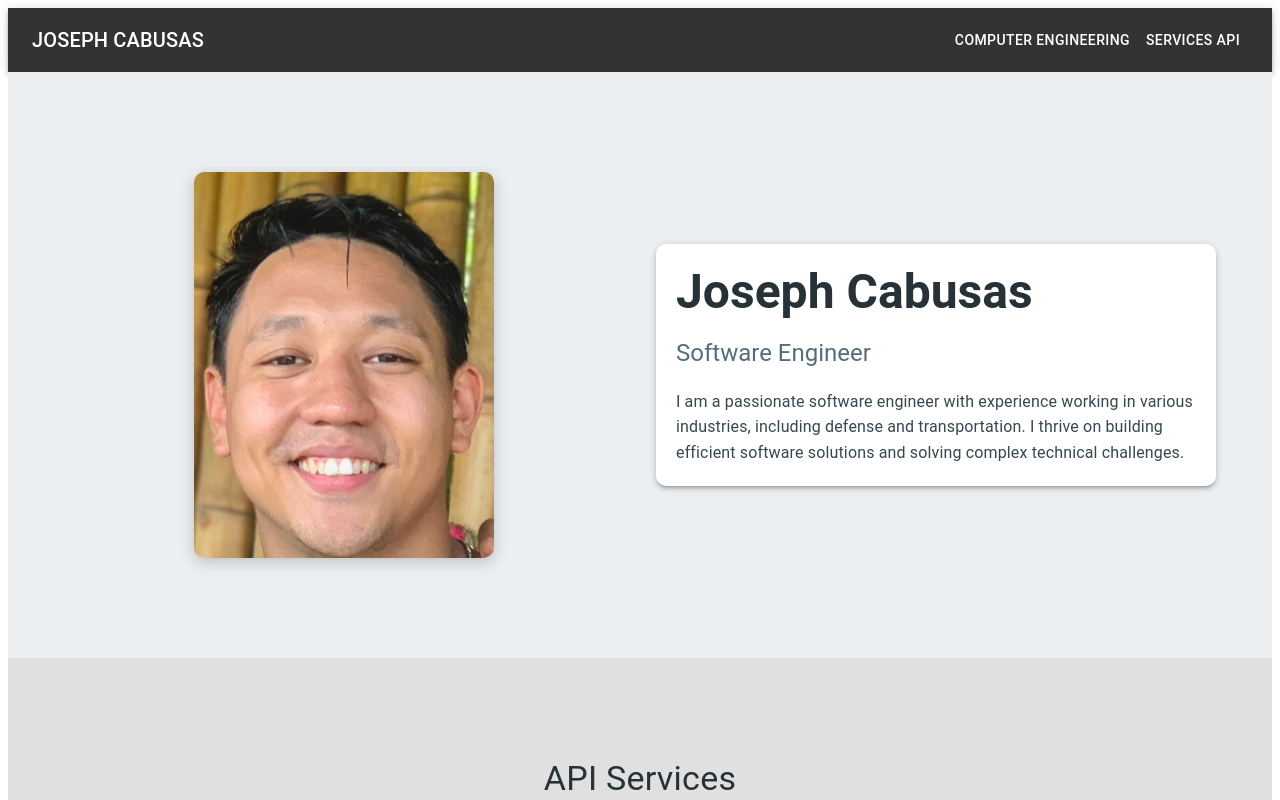
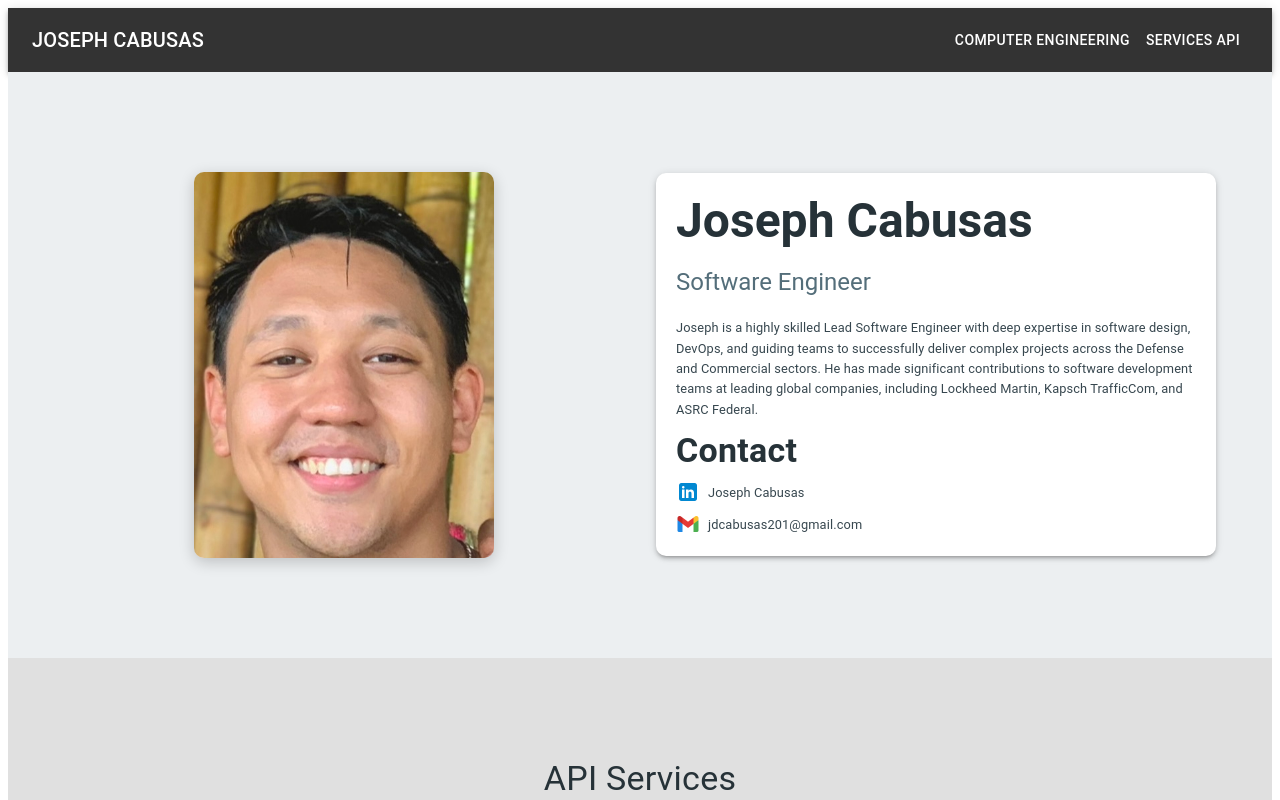
Before and after one commit to jdcabusas/website_Joseph, a React (Create React App) app in the folder frontend/video-player/: page / in a window 1280 px wide. Shown: the top 800 px of the page. Built offline with nearby package versions, Linux system fonts and the light colour scheme; no server answers.

Commit message:
Updates to landing and navbar plus png additions

```diff
--- a/frontend/video-player/src/Landing.js
+++ b/frontend/video-player/src/Landing.js
@@ -132,14 +132,39 @@ function Landing() {
           <Typography variant="h5" sx={{ fontFamily: 'Roboto, sans-serif', color: '#546e7a', fontSize: '1.5rem', marginBottom: '20px' }}>
             Software Engineer
           </Typography>
-              <Typography variant="body1" sx={{ fontFamily: 'Roboto, sans-serif', color: '#37474f', lineHeight: '1.6', fontSize: '1rem', marginTop: '20px' }}>
-                I am a passionate software engineer with experience working in various industries, including defense and transportation. I thrive on building efficient software solutions and solving complex technical challenges.
+          <Typography variant="body1" sx={{ fontFamily: 'Roboto, sans-serif', color: '#37474f', lineHeight: '1.6', fontSize: '0.8rem', marginTop: '20px' }}>
+            Joseph is a highly skilled Lead Software Engineer with deep expertise in software design, DevOps, and guiding teams to successfully deliver complex projects across the Defense and Commercial sectors. He has made significant contributions to software development teams at leading global companies, including Lockheed Martin, Kapsch TrafficCom, and ASRC Federal.
           </Typography>
+
+          {/* Contact Details Section */}
+<Box sx={{ marginTop: '10px' }}>
+  <Typography variant="h4" sx={{ fontFamily: 'Roboto, sans-serif', color: '#263238', fontWeight: 'bold' }}>
+    Contact
+  </Typography>
+</Box>
+<Box display="flex" alignItems="center" mt={1}>
+  <img src={require('./linkedin.png')} alt="LinkedIn" style={{ width: '24px', height: '24px', marginRight: '8px' }} />
+  <Typography variant="body1" sx={{ fontFamily: 'Roboto, sans-serif', color: '#37474f', fontSize: '0.8rem' }}>
+    <a href="https://www.linkedin.com/in/josephcabusas/" target="_blank" rel="noopener noreferrer" style={{ textDecoration: 'none', color: '#37474f' }}>
+      Joseph Cabusas
+    </a>
+  </Typography>
+</Box>
+<Box display="flex" alignItems="center" mt={1}>
+  <img src={require('./gmail.png')} alt="Gmail" style={{ width: '24px', height: '24px', marginRight: '8px' }} />
+  <Typography variant="body1" sx={{ fontFamily: 'Roboto, sans-serif', color: '#37474f', fontSize: '0.8rem' }}>
+    <a href="mailto:jdcabusas201@gmail.com" style={{ textDecoration: 'none', color: '#37474f' }}>
+      jdcabusas201@gmail.com
+    </a>
+  </Typography>
+</Box>
+
         </Paper>
       </Grid>
     </Grid>
   </Container>
 </Box>
+
 
       {/* YouTube API and other APIs Section with horizontal scrolling */}
       <Box ref={youtubeApiRef} sx={{ padding: '100px 0', backgroundColor: '#e0e0e0' }}>
```
Also changed, not shown: frontend/video-player/src/Navbar.js (line endings or trailing spaces), frontend/video-player/src/gmail.png (added), frontend/video-player/src/linkedin.png (added). Lines whose indentation alone changed are shown as unchanged.
